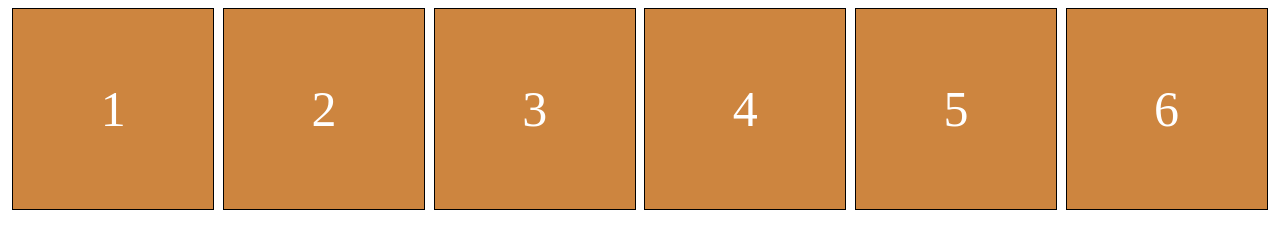
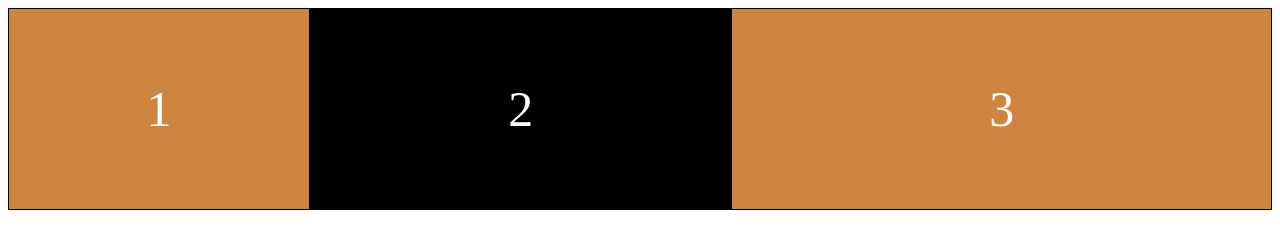
Before and after one commit to Jay1Koding/scss-masterclass, a plain HTML site: page index.html in a window 1280 px wide. Drawn offline with Linux system fonts and the light colour scheme.

Commit message:
flex-grow, shrink

```diff
--- a/index.html
+++ b/index.html
@@ -12,9 +12,6 @@
       <div class="child">1</div>
       <div class="child">2</div>
       <div class="child">3</div>
-      <div class="child">4</div>
-      <div class="child">5</div>
-      <div class="child">6</div>
     </div>
   </body>
 </html>
--- a/style.css
+++ b/style.css
@@ -2,18 +2,23 @@
   display: flex;
   justify-content: space-around;
   height: 100vh;
-  flex-wrap: wrap;
-  /* line을 설정해줌 */
-  align-content: flex-start;
 }
 .child {
   border: 1px solid black;
   font-size: 50px;
   color: white;
-  width: 200px;
+  width: 300px;
   height: 200px;
   background-color: peru;
   display: flex;
   justify-content: center;
   align-items: center;
 }
+
+.child:nth-child(2) {
+  background: black;
+  flex-grow: 2;
+}
+.child:nth-child(3) {
+  flex-grow: 4;
+}
```
